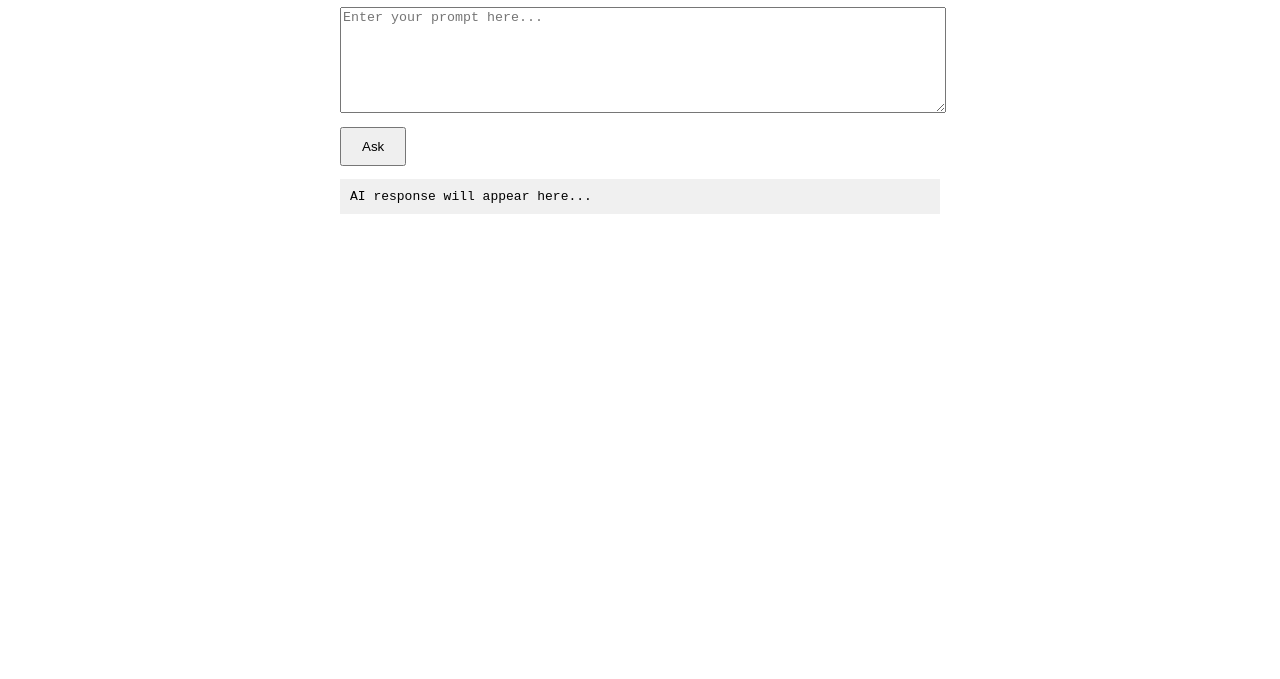
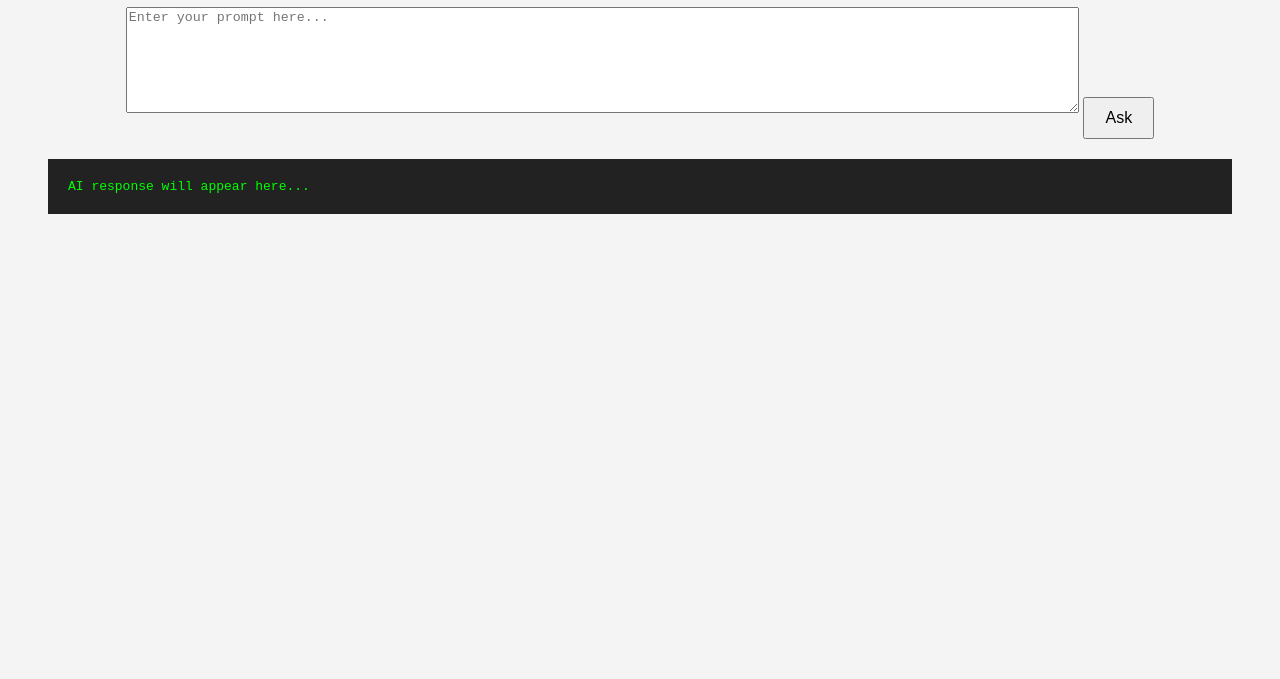
Before and after one commit to Jeetski2980/PC-builder, a plain HTML site: page index.html in a window 1280 px wide. Shown: the part 121-800 px from the top of the page. Drawn offline with Linux system fonts and the light colour scheme.

Commit message:
Update style.css

```diff
--- a/style.css
+++ b/style.css
@@ -1,19 +1,27 @@
 body {
   font-family: sans-serif;
-  max-width: 600px;
-  margin: 2rem auto;
-  padding: 1rem;
+  text-align: center;
+  padding: 40px;
+  background-color: #f4f4f4;
 }
+
 textarea {
-  width: 100%;
+  width: 80%;
   height: 100px;
   margin-bottom: 10px;
 }
+
 button {
   padding: 10px 20px;
+  font-size: 16px;
+  cursor: pointer;
 }
+
 pre {
-  background: #f0f0f0;
-  padding: 10px;
+  margin-top: 20px;
+  text-align: left;
+  background-color: #222;
+  color: #0f0;
+  padding: 20px;
   white-space: pre-wrap;
 }
```
